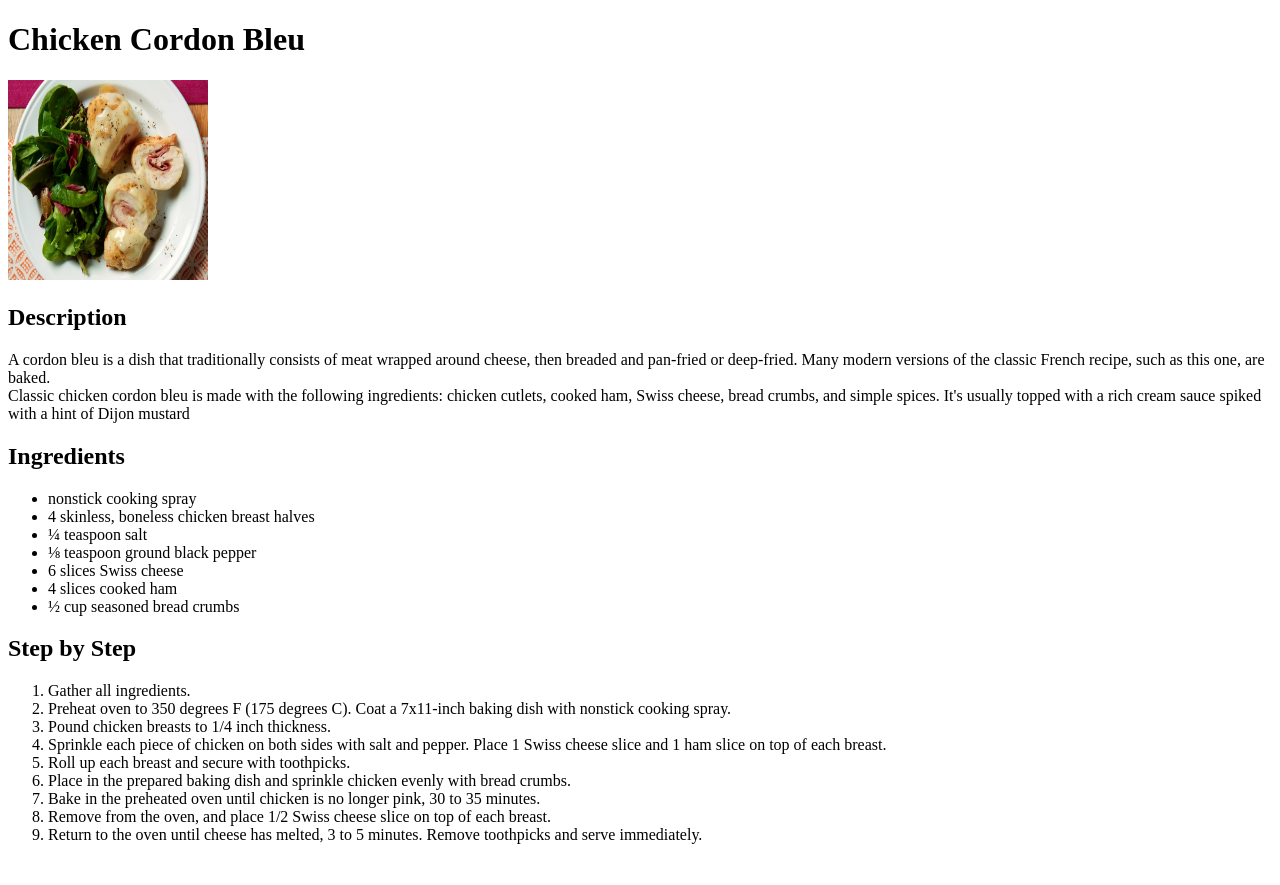
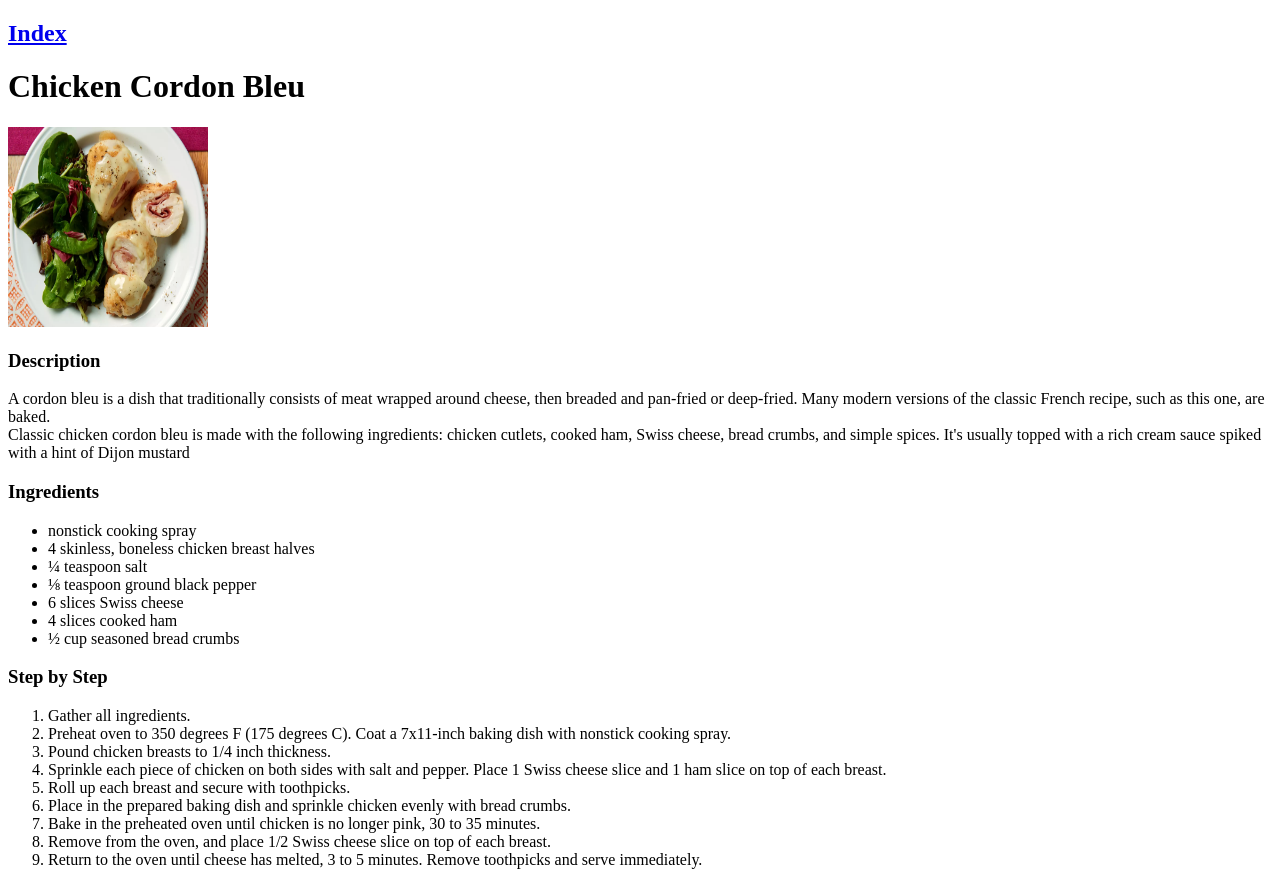
Before and after one commit to GancioTech/odin-recipes, a plain HTML site: page recipes/Chicken-Cordon-Bleu.html in a window 1280 px wide. Before the commit the page ends 860 px from the top, so only its background shows below. Drawn offline with Linux system fonts and the light colour scheme.

Commit message:
Boton de regreso
Botos de regreso a la página principal

```diff
--- a/recipes/Chicken-Cordon-Bleu.html
+++ b/recipes/Chicken-Cordon-Bleu.html
@@ -7,17 +7,18 @@
 </head>
 <body>
     <header>
+        <h2><a href="../index.html">Index</a></h2>
         <h1>Chicken Cordon Bleu</h1>
         <img src="../image/ChickenCordonBleu.webp" alt="Chicken Cordon Bleu" height="200px" width="200px">
     </header>
     <div>
-        <h2>Description</h2>
+        <h3>Description</h3>
         <p>A cordon bleu is a dish that traditionally consists of meat wrapped around cheese, then breaded and pan-fried or deep-fried. Many modern versions of the classic French recipe, such as this one, are baked.
             <br>
         Classic chicken cordon bleu is made with the following ingredients: chicken cutlets, cooked ham, Swiss cheese, bread crumbs, and simple spices. It's usually topped with a rich cream sauce spiked with a hint of Dijon mustard</p>
     </div>
     <div>
-        <h2>Ingredients</h2>
+        <h3>Ingredients</h3>
         <ul>
             <li>nonstick cooking spray</li>
             <li>4 skinless, boneless chicken breast halves</li>
@@ -29,7 +30,7 @@
         </ul>
     </div>
     <div>
-        <h2>Step by Step</h2>
+        <h3>Step by Step</h3>
         <ol>
             <li>Gather all ingredients.</li>
             <li>Preheat oven to 350 degrees F (175 degrees C). Coat a 7x11-inch baking dish with nonstick cooking spray.</li>
```
Also changed, not shown: recipes/Poached-Eggs-Caprese.html (+4 -3 lines), recipes/lasagna.html (+4 -3 lines).
